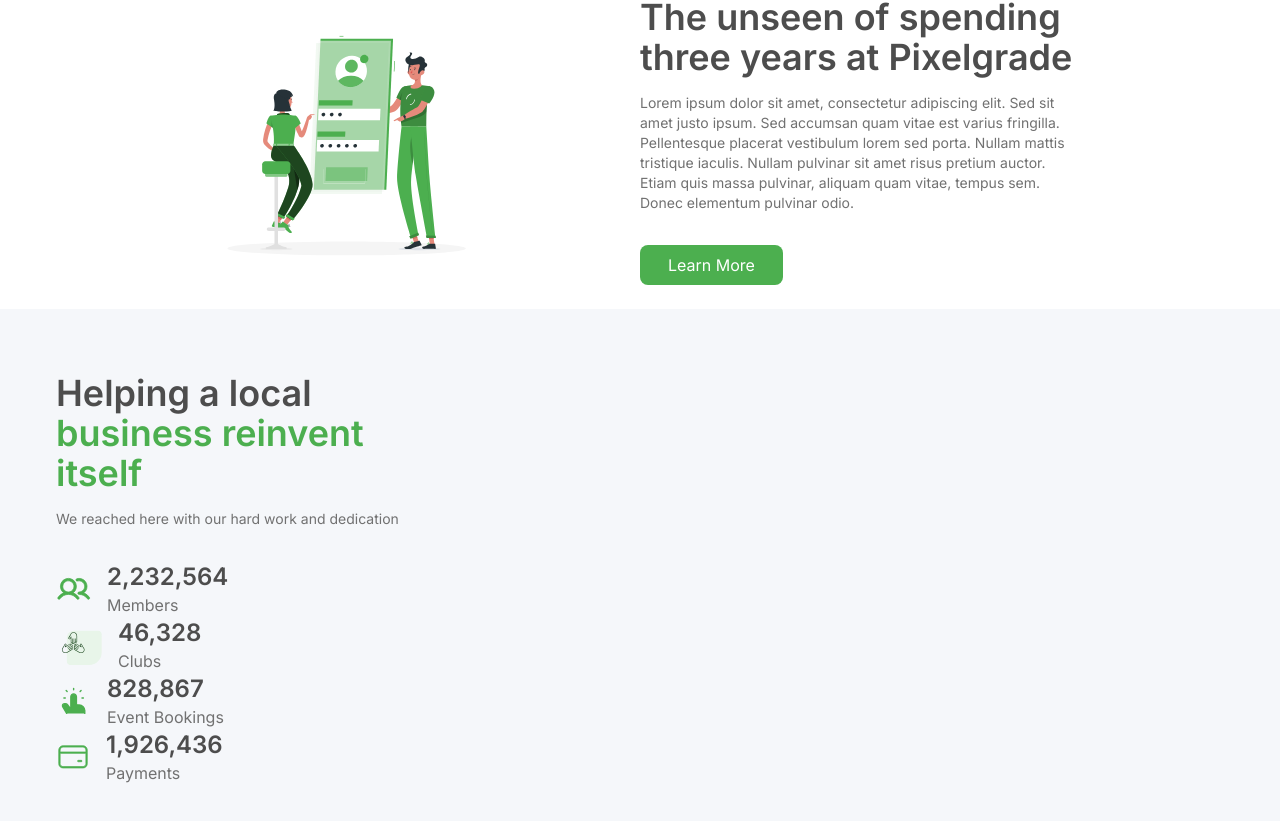
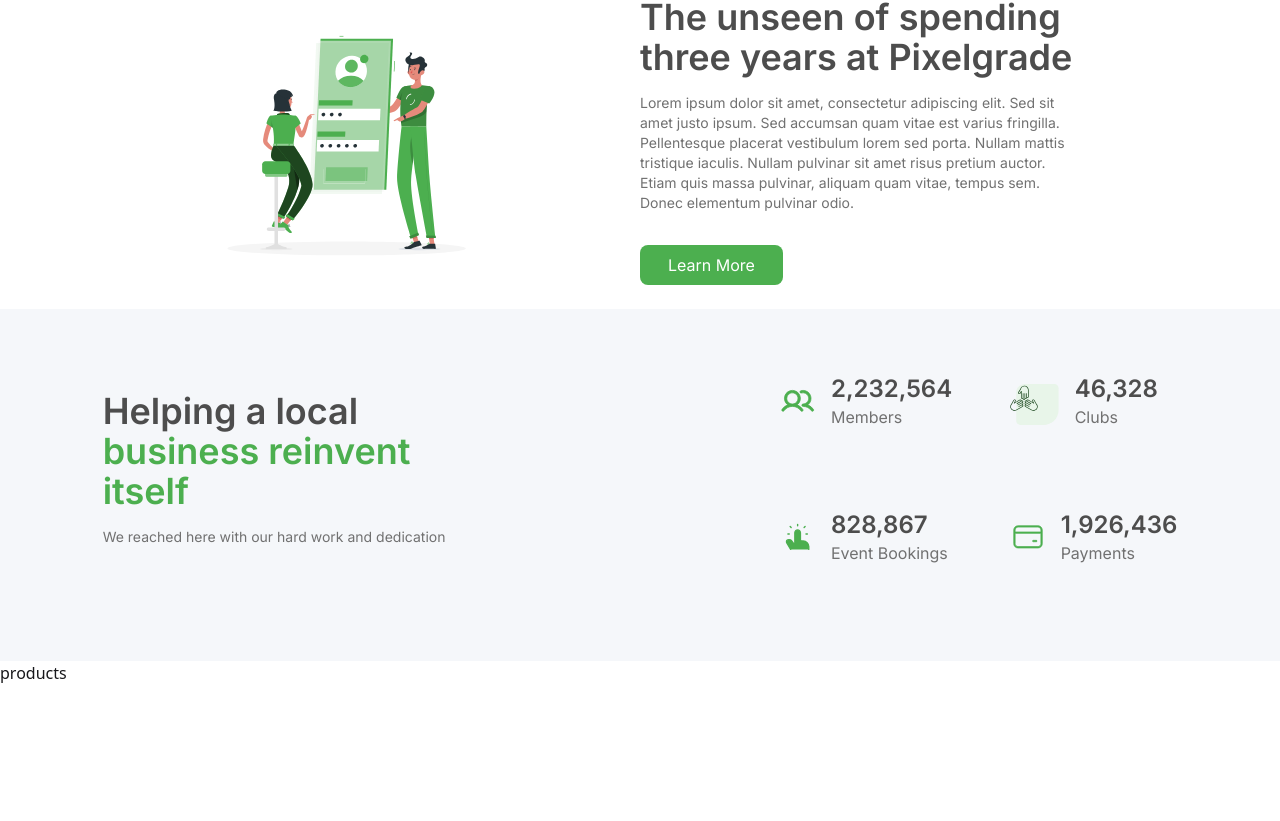
Before and after one commit to tanveenambrose/nexcent, a React (Vite) app: page / in a window 1280 px wide. Shown: the part 1284-2105 px from the top of the page. After the commit the page ends 1969 px from the top, so only its background shows below. Built offline with nearby package versions, Linux system fonts and the light colour scheme.

Commit message:
tomorrow

```diff
--- a/src/App.jsx
+++ b/src/App.jsx
@@ -4,6 +4,7 @@
 import Home from './components/Home';
 import Services from './components/Services';
 import About from './components/About';
+import Products from './components/Products';
 
 function App() {
   return (
@@ -12,6 +13,7 @@
     <Home/>
     <Services/>
     <About/>
+    <Products/>
     </>
   );
 }
--- a/src/components/About.jsx
+++ b/src/components/About.jsx
@@ -18,16 +18,16 @@
       </div>
 
       {/* company status */}
-      <div className='px-4 lg:px-14 max-w-screen-2xl mx-auto bg-neutralSilver py-16'>
-        <div>
-          <div className='md:w-1/2'>
+      <div className='px-4 lg:px-14 max-w-screen-2xl mx-auto  bg-neutralSilver py-16'>
+        <div className='flex justify-around md:flex-row flex-col items-center'>
+          <div className='md:w-1/2 text-center sm:text-start'>
             <h1 className='text-4xl text-neutralDGrey font-semibold mb-4 md:w-2/3'>Helping a local  <span className='text-brandPrimary'>business reinvent itself</span></h1>
             <p className='md:w-3/4 text-sm text-neutralGrey mb-8'>We reached here with our hard work and dedication</p>
           </div>
 
           {/* status */}
-          <div>
-            <div>
+          <div className='md:1/2'>
+            <div className='space-y-8 grid sm:grid-cols-2 gap-12'>
               <div className='flex items-center gap-4 '>
                 <img src={member} alt="" />
                 <div>
@@ -36,7 +36,7 @@
                 </div>
               </div>
               <div className='flex items-center gap-4 '>
-                <img src={club} alt="" />
+                <img src={club} alt="" className='w-14'/>
                 <div>
                   <h4 className='text-2xl font-semibold text-neutralDGrey'>46,328</h4>
                   <p>Clubs</p>
@@ -49,7 +49,7 @@
                   <p>Event Bookings</p>
                 </div>
               </div>
-              <div className='flex items-center gap-4 '>
+              <div className='flex items-center gap-4 -mt-8 ml-2'>
                 <img src={payment} alt="" />
                 <div>
                   <h4 className='text-2xl font-semibold text-neutralDGrey'>1,926,436</h4>
--- /dev/null
+++ b/src/components/Products.jsx
@@ -0,0 +1,11 @@
+import React from 'react'
+
+const Products = () => {
+  return (
+    <div>
+      products
+    </div>
+  )
+}
+
+export default Products
```
